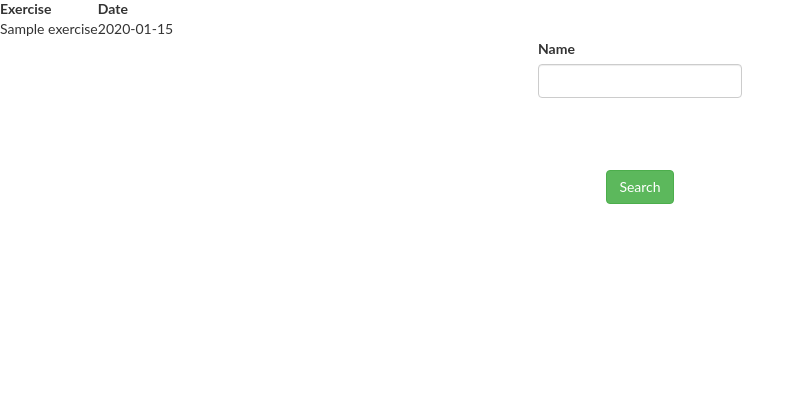
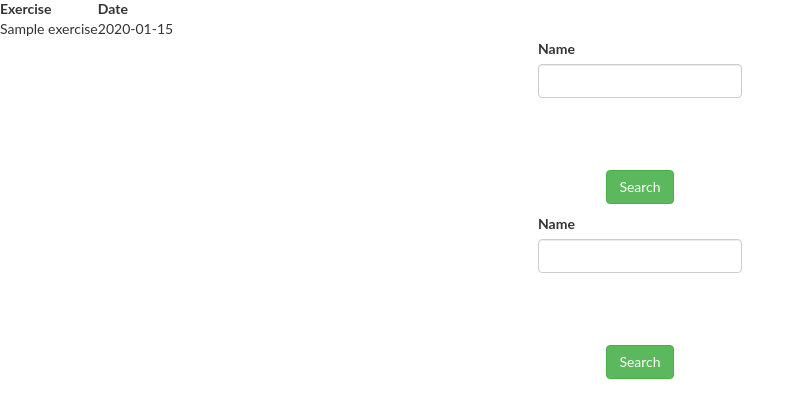
Before and after one commit to FMass-3355/CSC400, a Flask app: page /workouts in a window 1280 px wide. Shown: the part 142-560 px from the top of the page, without its empty margins (0-804 px from the left). Run offline with Flask 2, Linux system fonts and the light colour scheme; a user stored in the database is signed in; tables that the repository leaves empty hold one stand-in row (values such as "Sample post"); one stand-in notice (Sample message) is shown; parts of the project's set-up code (start-up, migrations or seed data) failed here and were passed over; some libraries are stand-ins or nearby versions.

Commit message:
changed apis to calories

```diff
--- a/app/routes.py
+++ b/app/routes.py
@@ -424,6 +424,7 @@ def ninja_api_search_by_food():
             }, mimetype="application/json")
     return Response(json.dumps(response_data),  mimetype='application/json')
 #---------------------App Error--------------------------------------------------------------------#
+
 #page not found
 @app.errorhandler(404)
 def error404(error):
--- a/app/templates/workouts.html
+++ b/app/templates/workouts.html
@@ -64,6 +64,27 @@
             {% endwith %}
             <p style="display: flex; justify-content: center;"> {{ form.search(class="btn btn-success") }} </p>
         </form>
+
+        <!-- food seach bar Name -->
+        <form action="/food_api" method="GET" class="food_search_form">
+            {{ form.hidden_tag() }}
+            <p style="width: fit-content; margin: auto;">
+                {{ form.name.label(class="form-control-label") }}<br>
+                {{ form.name(class="form-control form-control-md food_name") }}
+            </p>
+            {% with messages = get_flashed_messages() %}
+                {% if messages %}
+                    {% for message in messages %}
+                        <div class="alert alert-danger alert-dismissible fade show" role="alert" style="text-align: center;">
+                            {{ message }}
+                        </div>
+                    {% endfor %}
+                {% endif %}
+            {% endwith %}
+            <p style="display: flex; justify-content: center;"> {{ form.search(class="btn btn-success") }} </p>
+        </form>
+
+
     </body>
     <script>
         let activityOptions = [];
@@ -79,6 +100,21 @@
         workout_search_form.addEventListener("submit", (e) => {
             e.preventDefault();
             fetchActivities(workout_name.value)
+        <!----Food-->
+        });
+        let nameOptions = [];
+        const fetchName = (name) => {
+            const url = `/food_api?activity=${name}`;
+            fetch(url).then((response) => response.json()).then(res => {
+                nameOptions = [...res]
+                console.log(nameOptions);
+            });
+        }
+        const food_search_form = document.getElementsByClassName("food_search_form")[0];
+        const food_name = document.getElementsByClassName("name")[0];
+        food_search_form.addEventListener("submit", (e) => {
+            e.preventDefault();
+            fetchName(food_name.value)
         });
     </script>
 </html>
```
